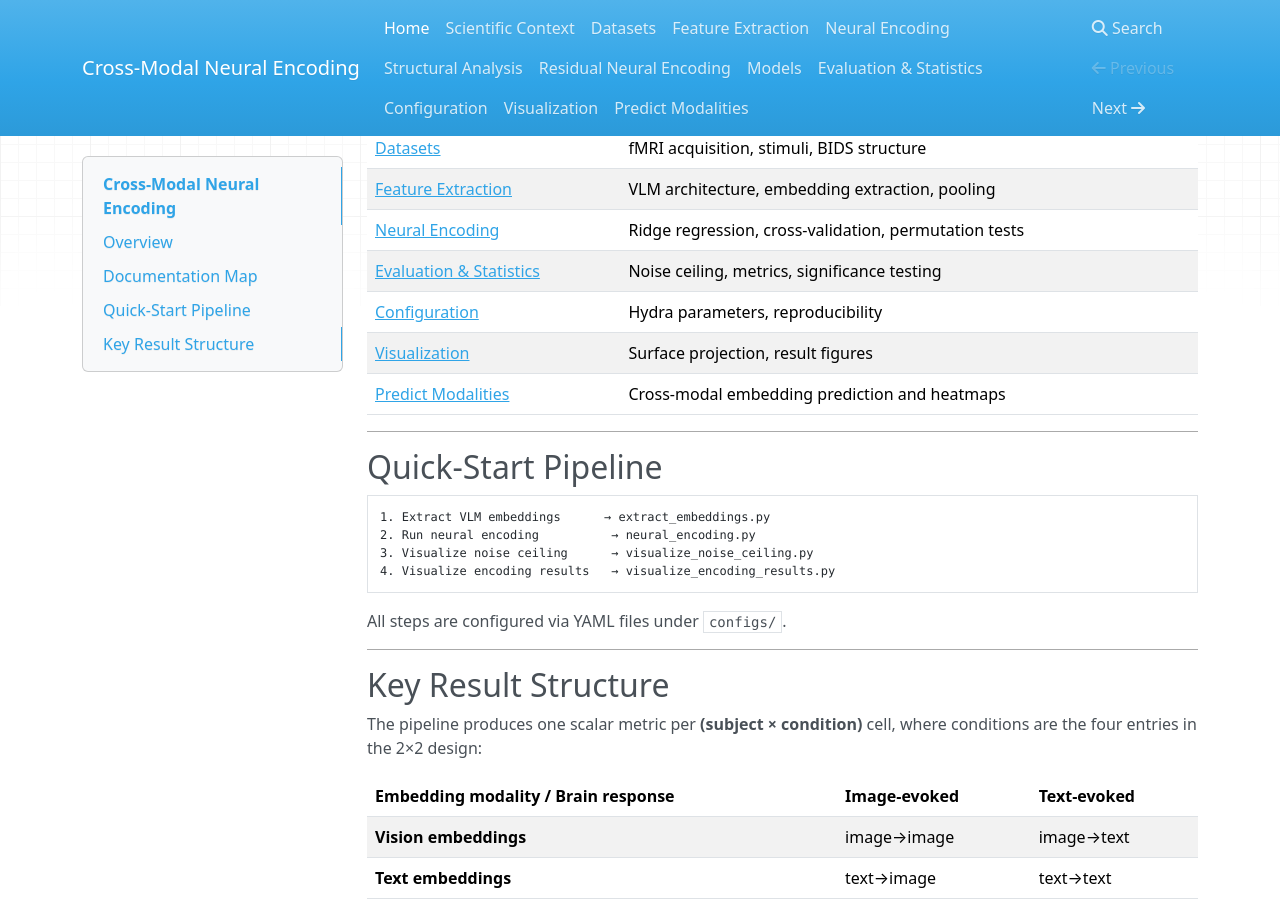
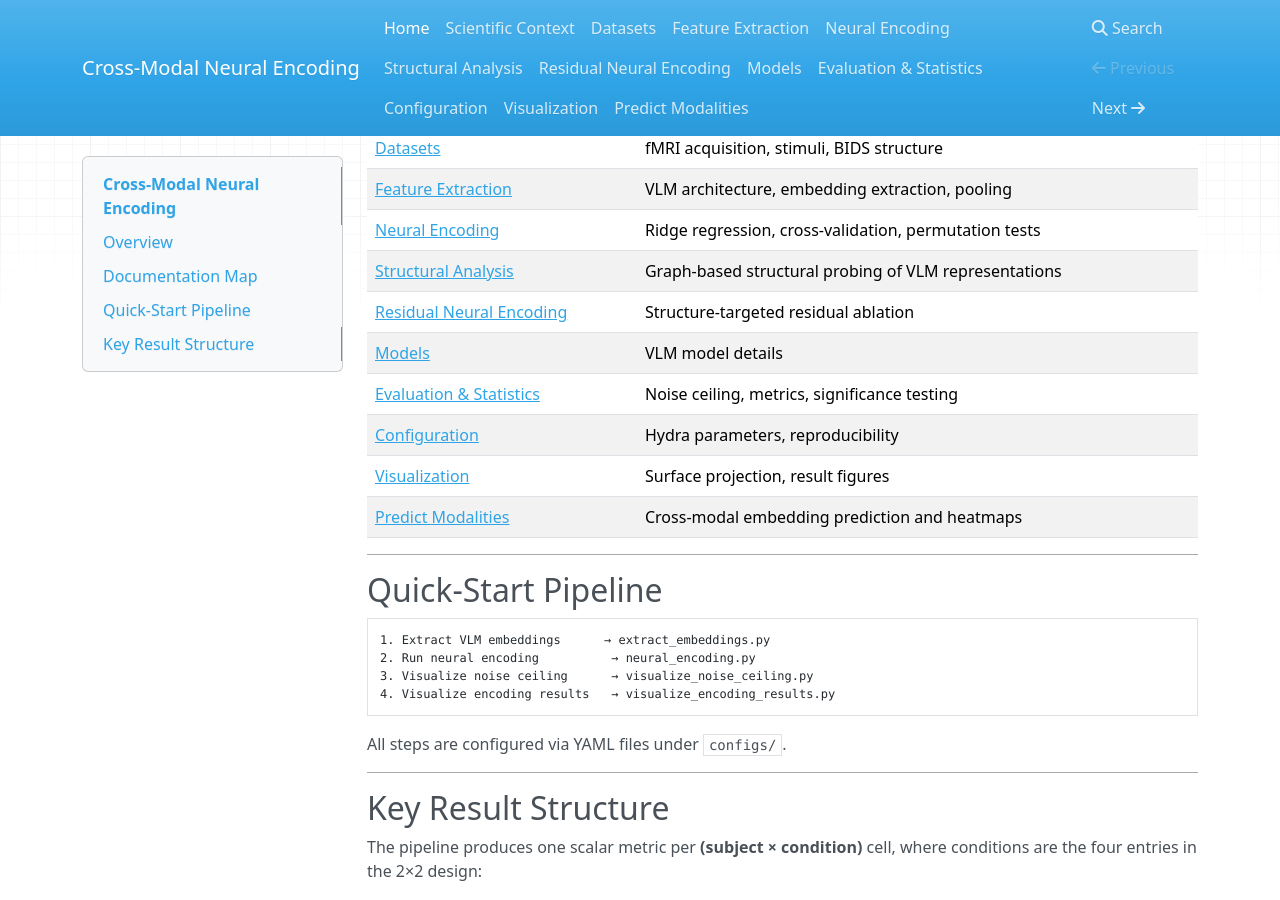
Before and after one commit to helena-balabin/cross_modal_neural_encoding, an MkDocs documentation site: the page built from docs/index.md, in a window 1280 px wide and 900 px high, scrolled down 454 px. Built offline with MkDocs 1.6.1, drawn with Linux system fonts in a browser that asks for light colours; nearby versions of some CDN libraries.

Commit message:
fix some more broken references

```diff
--- a/docs/index.md
+++ b/docs/index.md
@@ -16,6 +16,9 @@ fMRI responses are measured while human participants process COCO images and the
 | [Datasets](02_datasets.md) | fMRI acquisition, stimuli, BIDS structure |
 | [Feature Extraction](03_feature_extraction.md) | VLM architecture, embedding extraction, pooling |
 | [Neural Encoding](04_neural_encoding.md) | Ridge regression, cross-validation, permutation tests |
+| [Structural Analysis](05_structural_analysis.md) | Graph-based structural probing of VLM representations |
+| [Residual Neural Encoding](06_residual_encoding.md) | Structure-targeted residual ablation |
+| [Models](07_models.md) | VLM model details |
 | [Evaluation & Statistics](08_evaluation_and_statistics.md) | Noise ceiling, metrics, significance testing |
 | [Configuration](09_configuration.md) | Hydra parameters, reproducibility |
 | [Visualization](10_visualization.md) | Surface projection, result figures |
```
Also changed, not shown: README.md (+2 -3 lines), docs/05_structural_analysis.md (+1 -1 lines), docs/06_residual_encoding.md (+1 -1 lines), pyproject.toml (+6 -2 lines).
